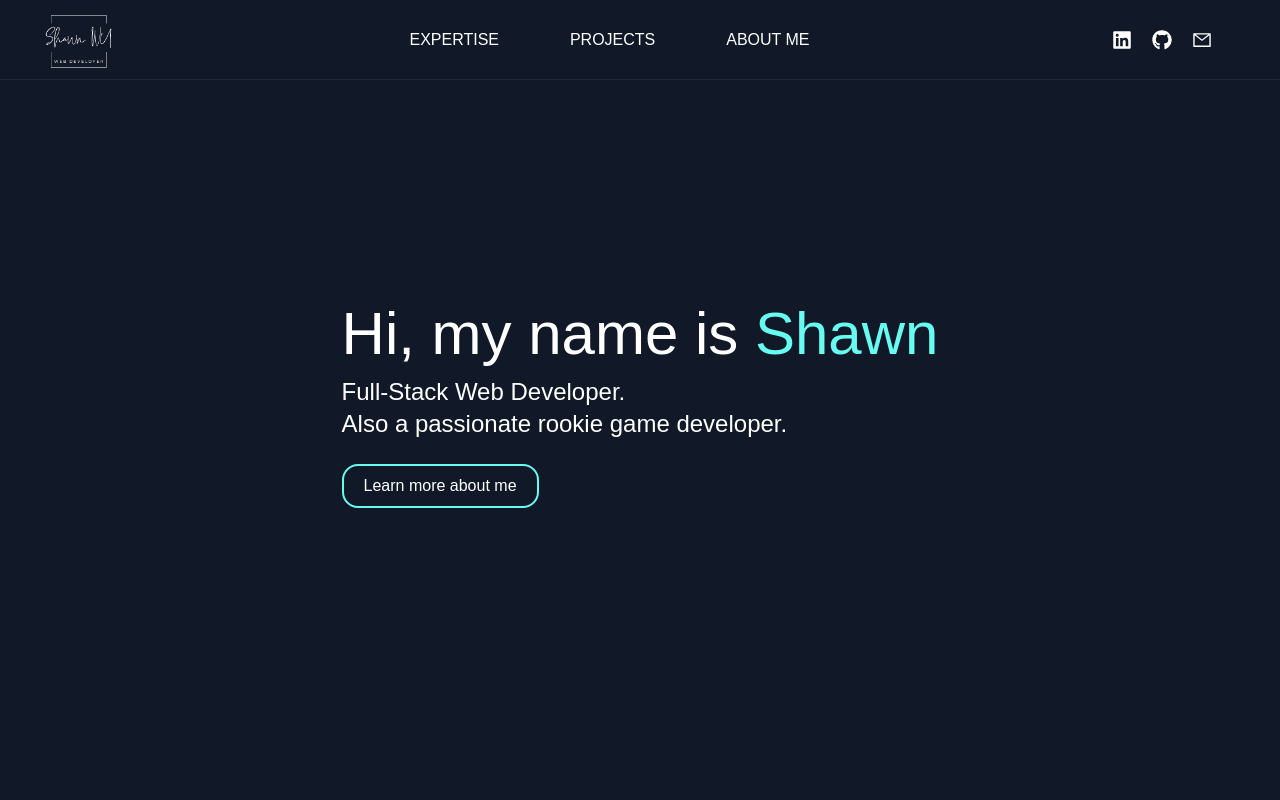
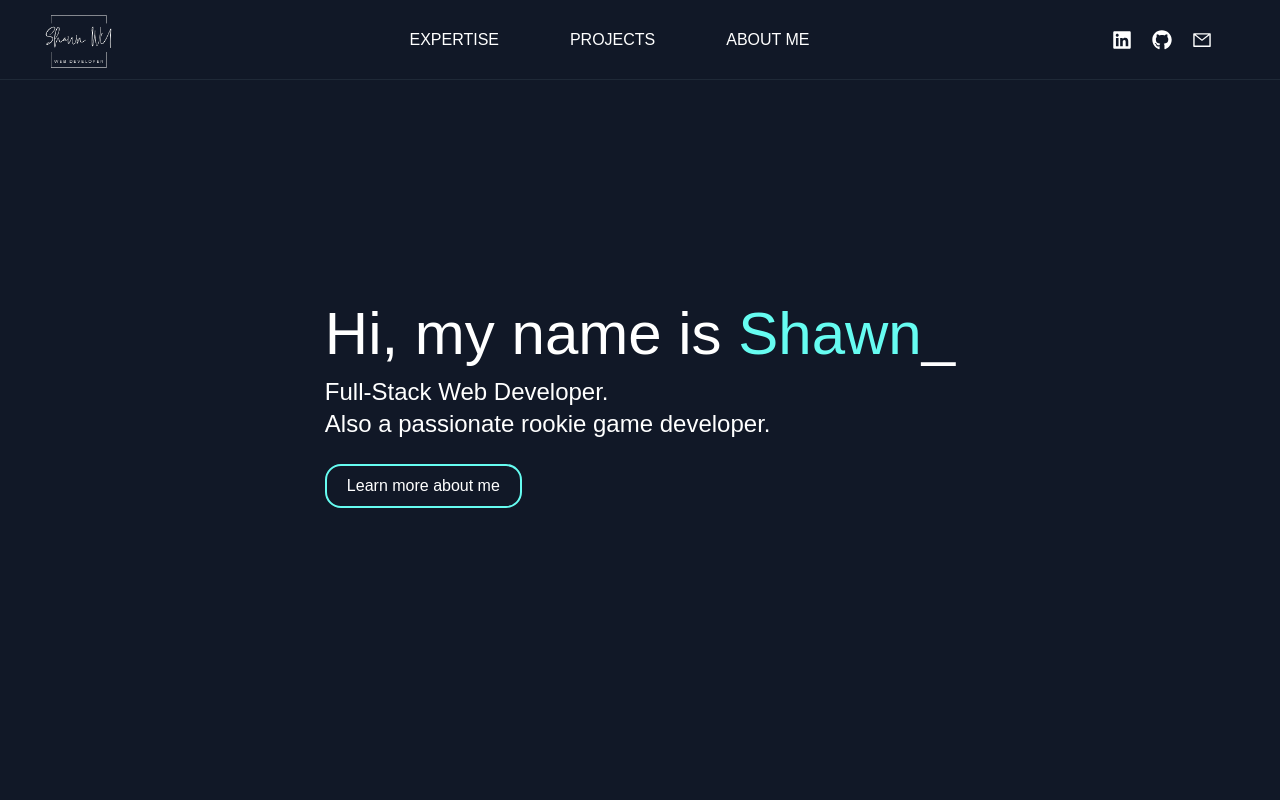
Before and after one commit to XianFengWu1996/personal-portfolio, a Next.js app: page / in a window 1280 px wide. Shown: the top 800 px of the page. Built offline with nearby package versions, Linux system fonts and the light colour scheme; a web font is replaced by a local one.

Commit message:
add flashing animation to main content

```diff
--- a/src/components/Main/Main.tsx
+++ b/src/components/Main/Main.tsx
@@ -4,6 +4,7 @@ const Main = () => {
       <div className="flex flex-col items-start">
         <h1 className="text-6xl my-3">
           Hi, my name is <span className="text-[#66FCF1]">Shawn</span>
+          <span className="flash">_</span>
         </h1>
         <h2 className="text-2xl">Full-Stack Web Developer.</h2>
         <h2 className="text-2xl">Also a passionate rookie game developer.</h2>
--- a/src/styles/Components.css
+++ b/src/styles/Components.css
@@ -15,3 +15,14 @@
   z-index: -1;
   opacity: 0.9;
 }
+
+.flash {
+  opacity: 1;
+  animation: blink 1s step-start infinite;
+}
+
+@keyframes blink {
+  50% {
+    opacity: 0;
+  }
+}
```
